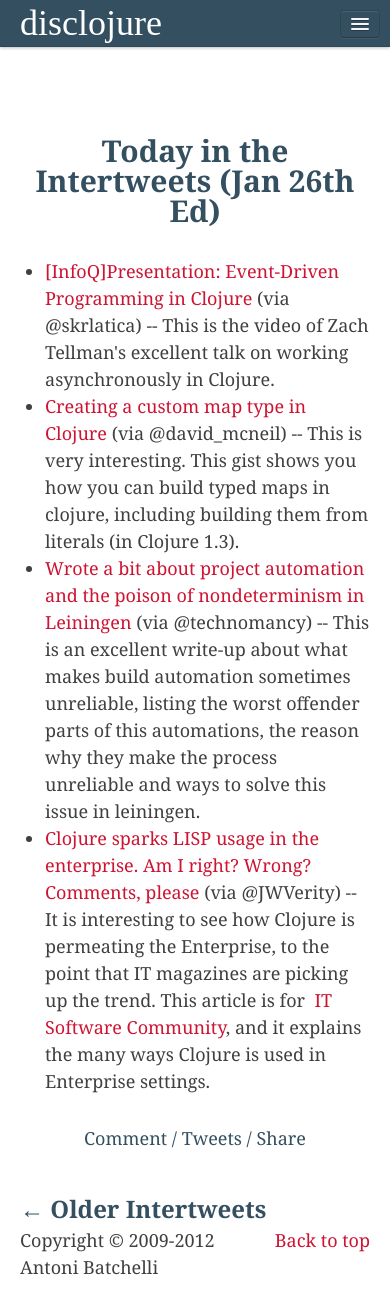
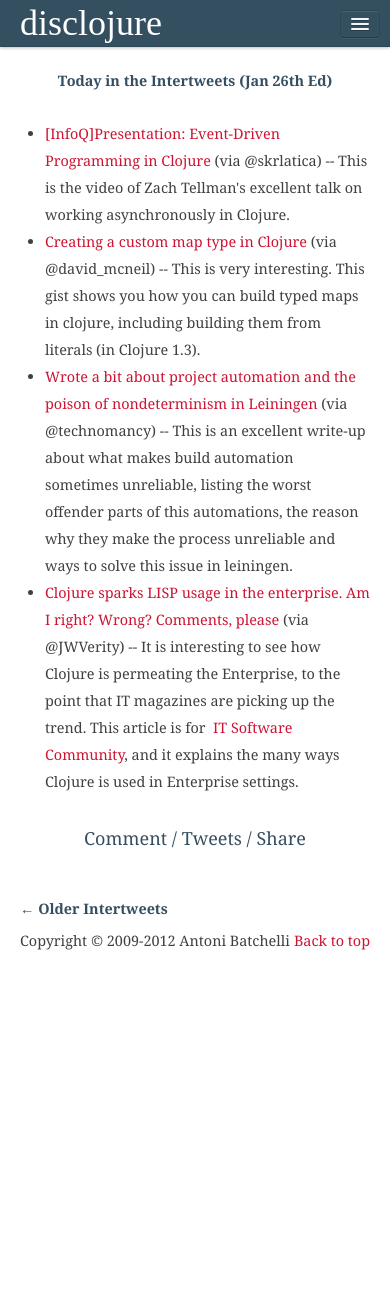
Before and after one commit to disclojure/disclojure.github.com, a Jekyll site: the page built from index.html, in a window 390 px wide. Built offline with Jekyll 4.4.1, drawn with Linux system fonts in a browser that asks for light colours; some web fonts are replaced; the list of posts is cut into pages by our own code; comment, search, counter and statistics services are not loaded; after the commit the page ends 1008 px from its top, so only the background shows below that.

Commit message:
Make fonts smaller when on small screens.
Some formatting fixes.

```diff
--- a/_includes/post.html
+++ b/_includes/post.html
@@ -10,11 +10,13 @@
     {{ post.content }}
   </div>
   <div id="social-toggle">
-      <a href="#disqus_thread" data-toggle="collapse"
-      data-target="#social-post">
-        Comment</a>
-      <a href="#" data-toggle="collapse" data-target="#social-post">
-        / <span id="twitter-count"></span> Tweets / Share </a>
+      <a class="dsq-comment-count comment-link commentslink"
+           href="#disqus_thread_" data-toggle="collapse"
+           data-target="#social-post">
+          Comment
+      </a>
+      <a data-toggle="collapse" data-target="#social-post">
+        / <span id="twitter-count"></span> Tweets / Share</a>
   </div>
   <div class="row">
     {% assign share-url = post.url %}
--- a/_includes/social-post.html
+++ b/_includes/social-post.html
@@ -2,14 +2,15 @@
   <!-- disqus comments -->
   <div class="row">
     <div class="span3 offset1">
-      <a href="https://twitter.com/disclojure"
-      class="twitter-follow-button" data-show-count="true"
-      data-size="large">Follow @disclojure</a> </div>
-    <div class="span2">
       <a href="https://twitter.com/share" class="twitter-share-button"
          data-url="http://{{site.domain}}{{share-url}}" data-text="{{share-title}}"
          data-via="disclojure" data-size="large"
-         data-hashtags="clojure">Tweet this post</a></div>
+         data-hashtags="clojure">Tweet this post</a> </div>
+    <div class="span2">
+      <a href="https://twitter.com/disclojure"
+      class="twitter-follow-button" data-show-count="true"
+      data-size="large">Follow @disclojure</a>
+    </div>
     <div id="disqus_thread" class="span7 offset1"></div>
   </div>
 </div>
--- a/css/disclojure.css
+++ b/css/disclojure.css
@@ -50,7 +50,7 @@ a {
     font-size: 20px;
     font-family: 'IM Fell English', serif;
     font-weight: normal;
-   padding: 0px 20px 0px;
+    padding: 0px 20px 0px;
 }
 
 .navbar .nav {
@@ -79,3 +79,17 @@ body {
     padding-top: 35px;
     border-bottom: 0px;
 }
+
+@media (max-width: 480px){
+    h1,
+    h2,
+    h3,
+    p,
+    li {
+        font-size: 80%;
+    }
+    .page-header {
+        padding-top: 0px;
+        margin-top: 0px;
+    }
+}
```
Also changed, not shown: _includes/navbar.html (+5 -6 lines).
